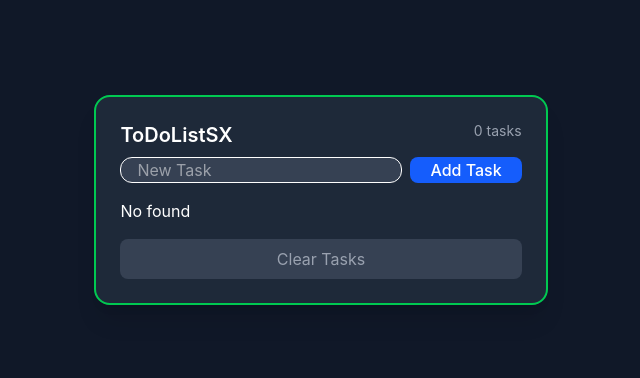
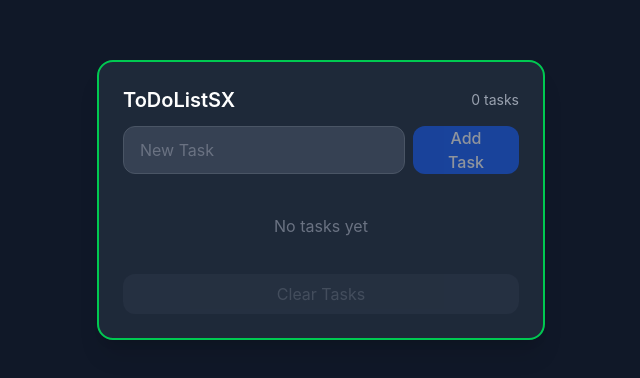
Before and after one commit to ArtemYatskovskiy/todolist-sx, a React (Vite) app: page / in a window 1280 px wide. Shown: the part 200-578 px from the top of the page, without its empty margins (319-959 px from the left). Built offline with nearby package versions, Linux system fonts and the light colour scheme.

Commit message:
Quick style and fix

```diff
--- a/src/ListComponent.jsx
+++ b/src/ListComponent.jsx
@@ -19,7 +19,7 @@ const ListComponent = () => {
   };
 
   const onKeyAddHandler = (e) => {
-    if (e.key === "Enter") {
+    if (input.trim() && e.key === "Enter") {
       onClickAddHandler(input);
     }
   };
@@ -34,22 +34,23 @@ const ListComponent = () => {
   };
 
   return (
-    <div className="flex flex-col gap-2 border-2 border-green-500 rounded-2xl shadow-xl p-6 bg-gray-800">
-      <div className="flex justify-between">
+    <div className="flex flex-col gap-3 border-2 border-green-500 rounded-2xl shadow-xl p-6 bg-gray-800 w-full max-w-md mx-auto">
+      <div className="flex justify-between items-center">
         <h1 className="text-xl font-semibold text-white">ToDoListSX</h1>
         <h2 className="text-gray-400 text-sm">{tasks.length} tasks</h2>
       </div>
       <div className="flex gap-2">
         <input
-          className="bg-gray-700 text-white px-4 border rounded-xl"
+          className="flex-1 bg-gray-700 text-white py-2 px-4 border  border-gray-600 rounded-xl outline-none focus:border-blue-500 transition-colors placeholder:text-gray-500"
           onKeyDown={onKeyAddHandler}
           onChange={onChangeHandler}
           value={input}
           placeholder="New Task"
         />
         <button
-          className="bg-blue-600 cursor-pointer hover:bg-blue-700 font-medium px-5 rounded-lg text-white"
+          className="bg-blue-600 cursor-pointer hover:bg-blue-700 active:bg-blue-800 font-medium px-5 rounded-xl text-white transition-colors disabled:opacity-50 disabled:cursor-not-allowed"
           onClick={() => onClickAddHandler(input)}
+          disabled={!input.trim()}
         >
           Add Task
         </button>
@@ -57,12 +58,12 @@ const ListComponent = () => {
       <ul className="flex flex-col gap-2">
         {tasks.map((task) => (
           <ListItemComponent
-            className="flex items-center justify-between bg-gray-700 text-white rounded-lg px-4 py-3"
+            className="flex items-center justify-between bg-gray-700 hover:bg-gray-700/80 text-white rounded-xl px-4 py-3 transition-colors"
             key={task.id}
             name={task.name}
           >
             <ButtonComponent
-              className="text-gray-500 hover:text-white shrink-0"
+              className="text-gray-500 cursor-pointer hover:text-red-400 shrink-0 transition-colors"
               text={"✕"}
               onClick={() => deleteHandler(task.id)}
               type={"button"}
@@ -70,10 +71,13 @@ const ListComponent = () => {
           </ListItemComponent>
         ))}
       </ul>
-      {tasks.length === 0 && <p className="text-white">No found</p>}
+      {tasks.length === 0 && (
+        <p className="text-gray-500 text-center py-4">No tasks yet</p>
+      )}
       <button
-        className="bg-gray-700 cursor-pointer hover:bg-gray-900 text-gray-400 rounded-lg py-2 mt-2"
+        className="bg-gray-700 cursor-pointer hover:bg-red-500/20 hover:text-red-400 text-gray-400 rounded-xl py-2 mt-2 transition-colors disabled:opacity-30 disabled:cursor-not-allowed"
         onClick={clearHandler}
+        disabled={tasks.length === 0}
       >
         Clear Tasks
       </button>
```
